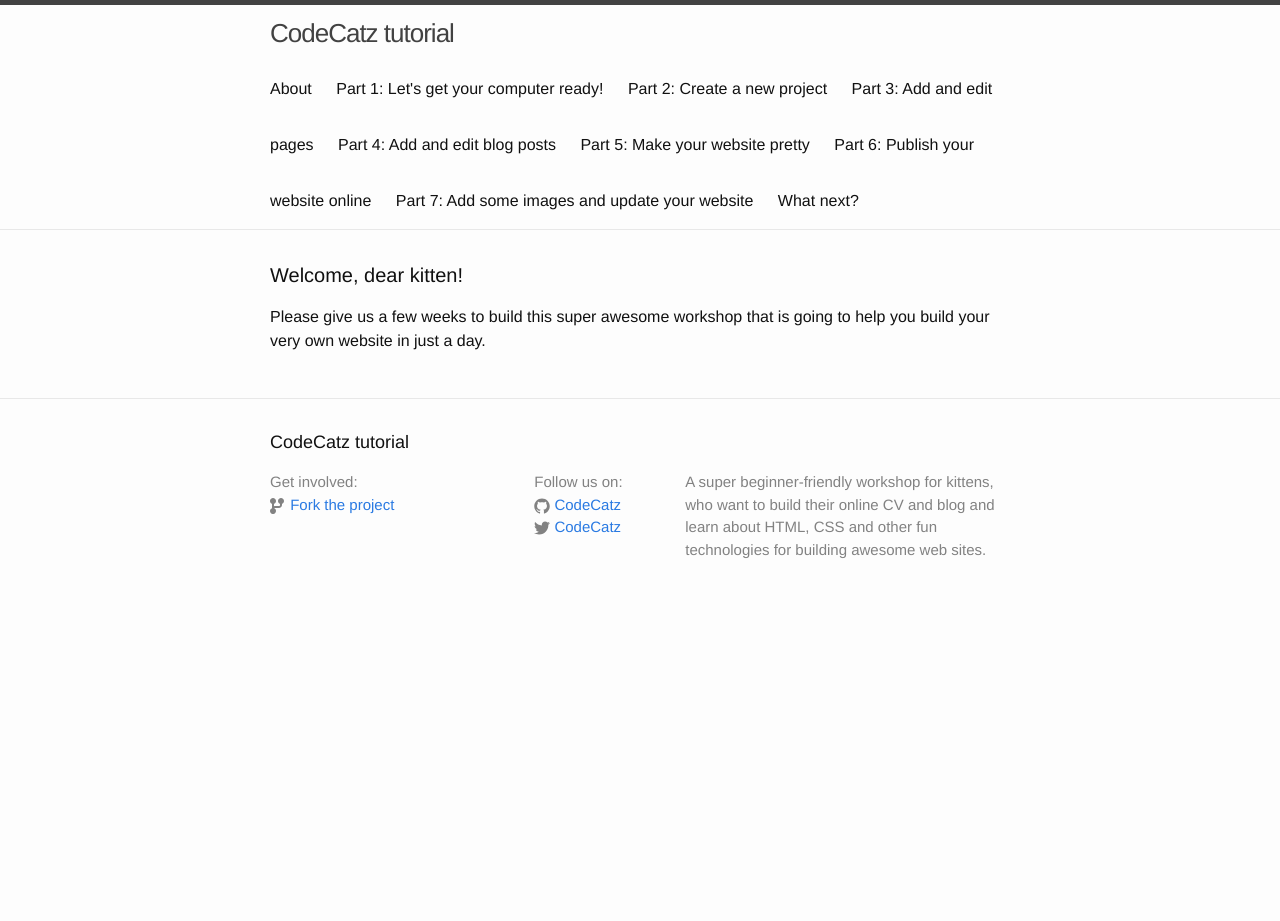
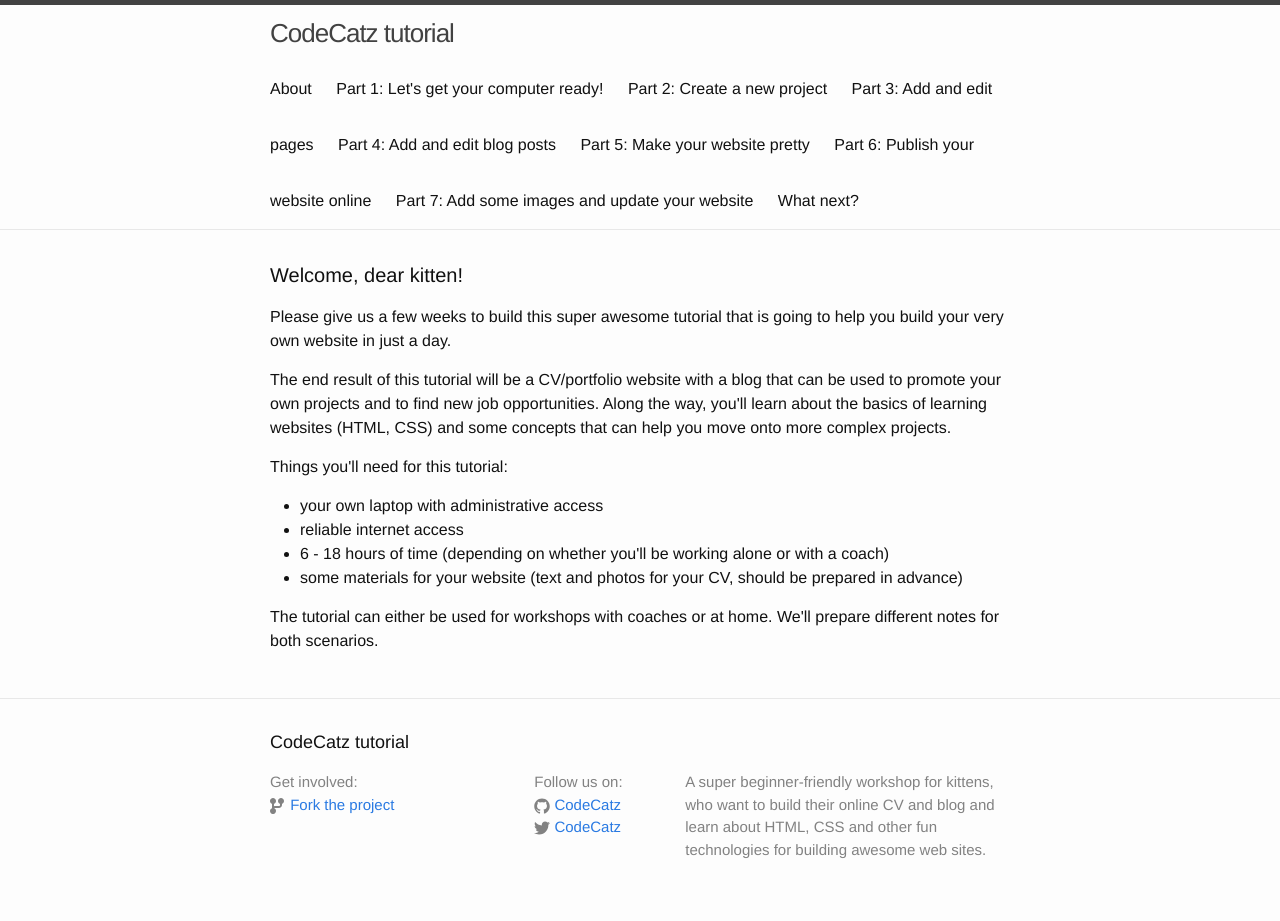
Before and after one commit to CodeCatz/codecatz-tutorial, a Jekyll site: the page built from index.html, in a window 1280 px wide. Built offline with Jekyll 4.4.1, drawn with Linux system fonts in a browser that asks for light colours; before the commit the page ends 900 px from its top, so only the background shows below that.

Commit message:
minor improvements, still work in progress

```diff
--- a/index.html
+++ b/index.html
@@ -6,6 +6,18 @@ layout: default
 
   <h1 class="page-heading">Welcome, dear kitten!</h1>
 
-  <p>Please give us a few weeks to build this super awesome workshop that is going to help you build your very own website in just a day.</p>
+  <p>Please give us a few weeks to build this super awesome tutorial that is going to help you build your very own website in just a day.</p>
+
+  <p>The end result of this tutorial will be a CV/portfolio website with a blog that can be used to promote your own projects and to find new job opportunities. Along the way, you'll learn about the basics of learning websites (HTML, CSS) and some concepts that can help you move onto more complex projects.</p>
+
+  <p>Things you'll need for this tutorial:</p>
+  <ul>
+  	<li>your own laptop with administrative access</li>
+  	<li>reliable internet access</li>
+  	<li>6 - 18 hours of time (depending on whether you'll be working alone or with a coach)</li>
+  	<li>some materials for your website (text and photos for your CV, should be prepared in advance)</li>
+  </ul>
+
+  <p>The tutorial can either be used for workshops with coaches or at home. We'll prepare different notes for both scenarios.</p>
 
 </div>
```
Also changed, not shown: 4-posts/index.md (+2 -0 lines).
